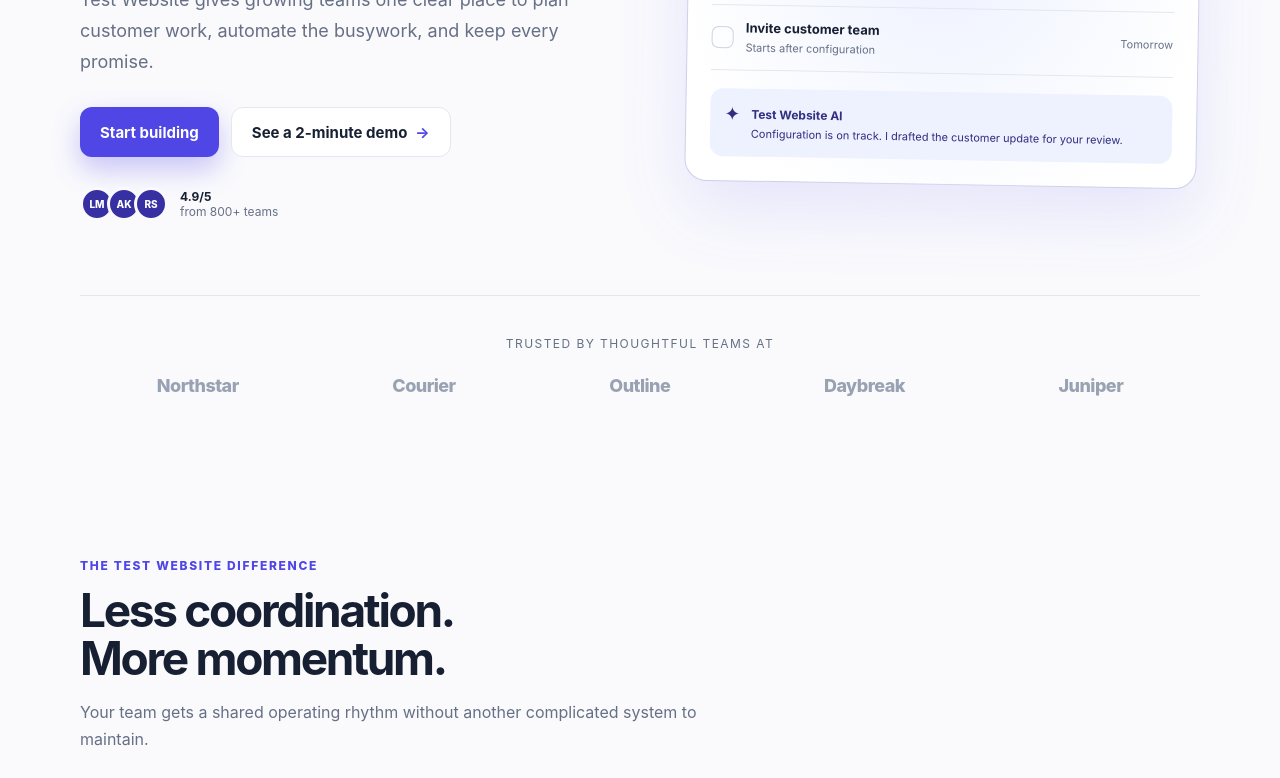
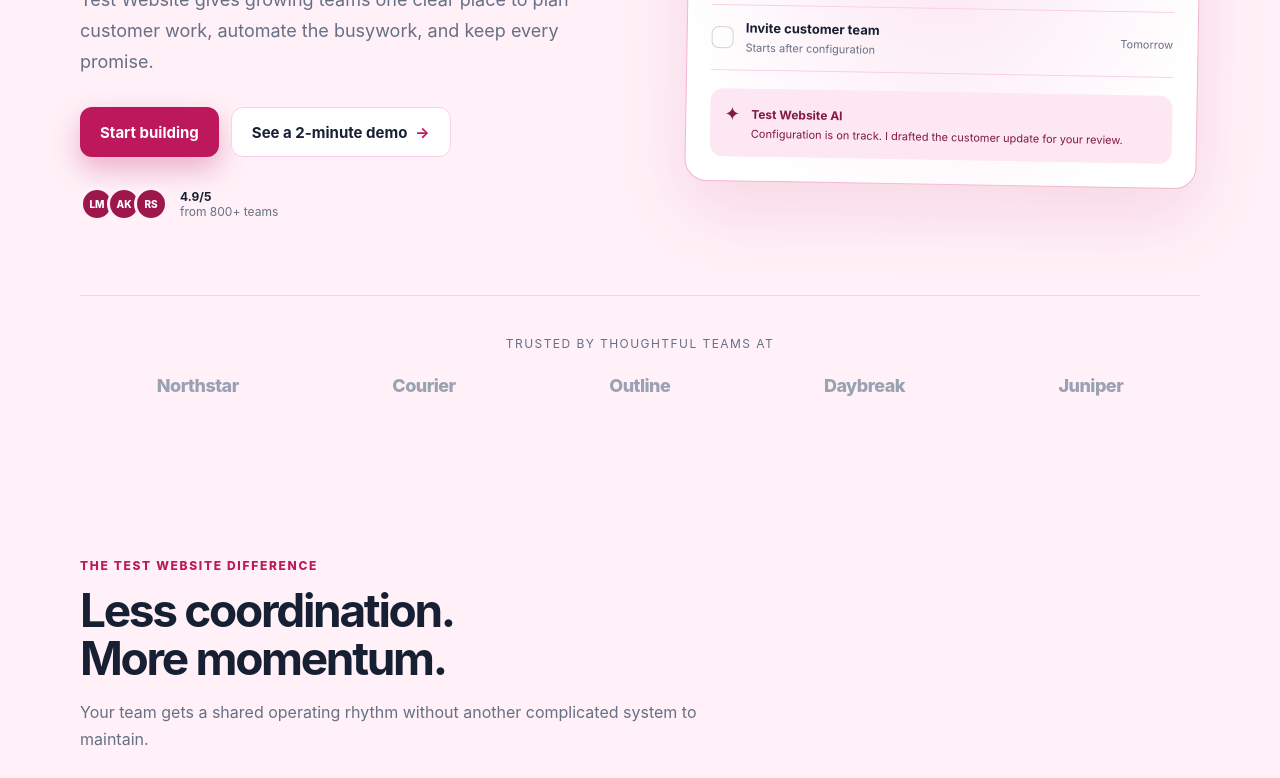
Before and after one commit to lyuan07/test-website, a plain HTML site: page site/index.html in a window 1280 px wide. Shown: the part 435-1213 px from the top of the page. Drawn offline with Linux system fonts and the light colour scheme.

Commit message:
fix: make the website pink (#5)

```diff
--- a/site/styles.css
+++ b/site/styles.css
@@ -1,13 +1,13 @@
 :root {
-  --brand: #4F46E5;
-  --brand-dark: #3730A3;
-  --brand-soft: #EEF2FF;
-  --brand-ink: #312E81;
+  --brand: #BE185D;
+  --brand-dark: #9D174D;
+  --brand-soft: #FCE7F3;
+  --brand-ink: #831843;
   --ink: #172033;
   --muted: #667085;
-  --line: #E5E7EB;
+  --line: #FBCFE8;
   --paper: #FFFFFF;
-  --canvas: #FAFAFD;
+  --canvas: #FFF1F7;
 }
 
 * { box-sizing: border-box; }
```
Also changed, not shown: 5 other files.
